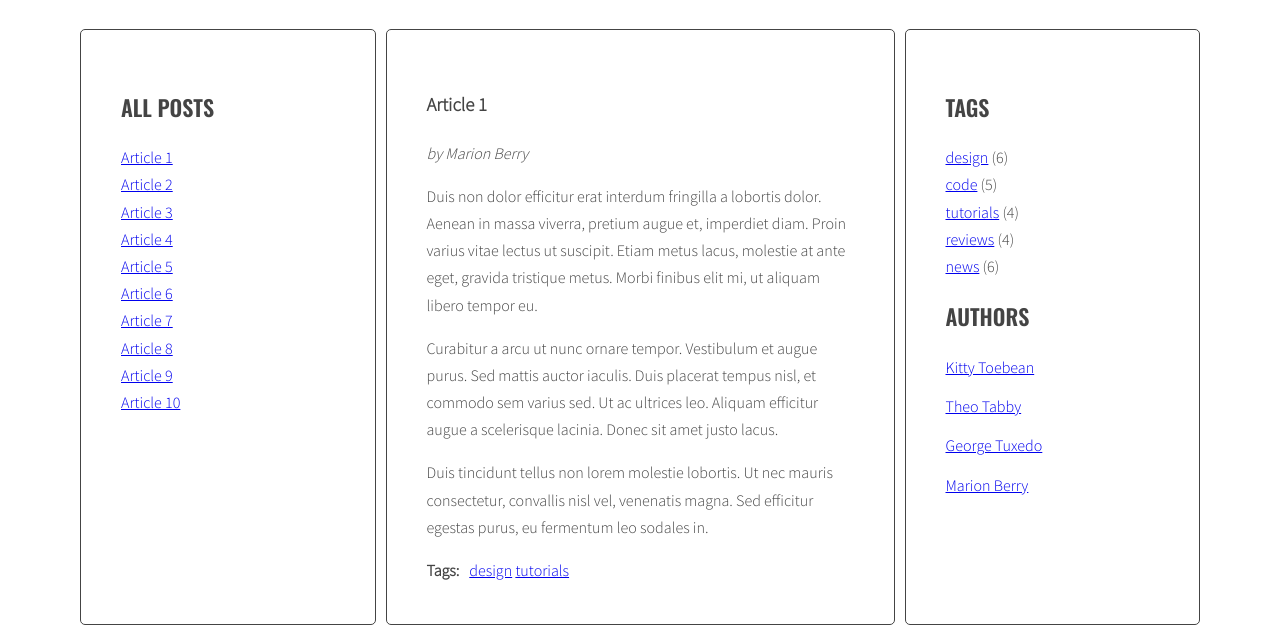
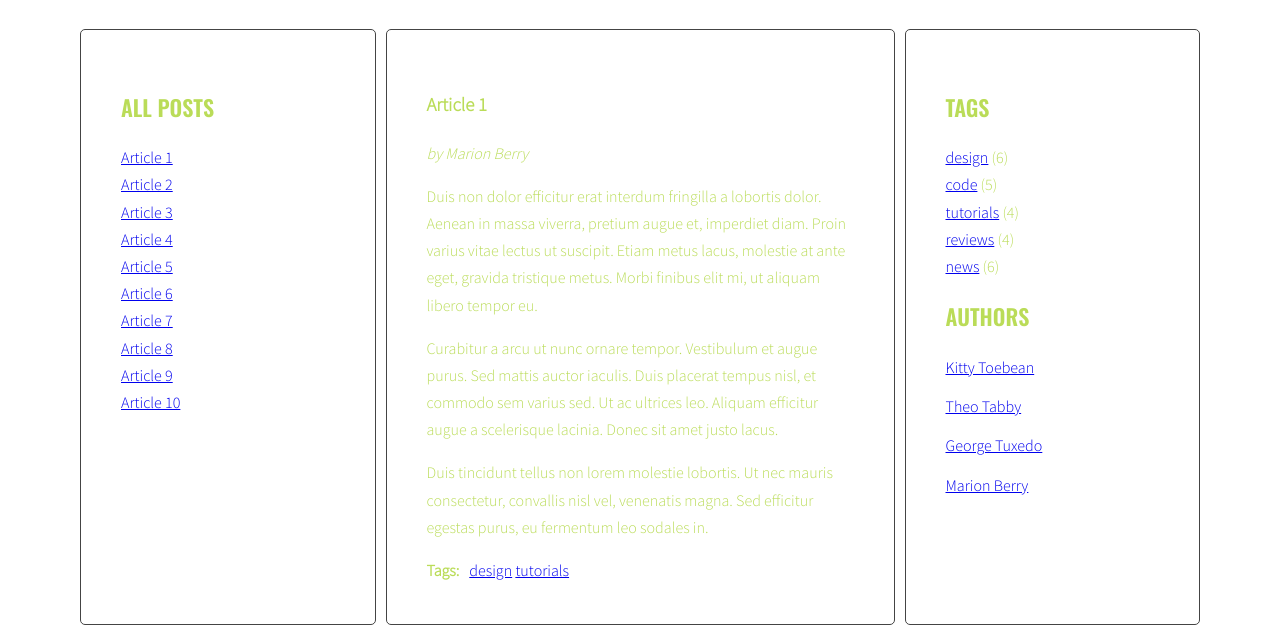
Before and after one commit to trojek71/javascript-blog, a website: page index.html in a window 1280 px wide. Shown: the part 214-847 px from the top of the page. Drawn offline with nearby package versions, Linux system fonts and the light colour scheme.

Commit message:
Add new color

```diff
--- a/sass/style.scss
+++ b/sass/style.scss
@@ -22,6 +22,7 @@ body {
   font-weight: 300;
   font-size: 16px;
   line-height: 1.7;
+  color:#badc58;
 }
 
 .container {
```
Also changed, not shown: css/style.css, 1 other file.
